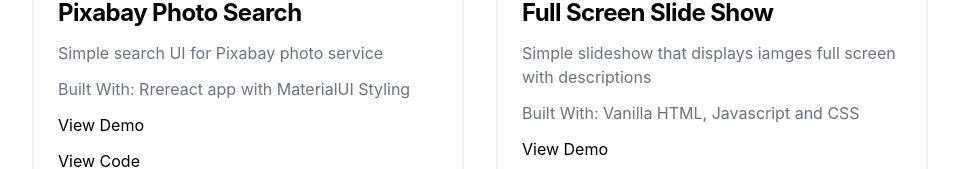
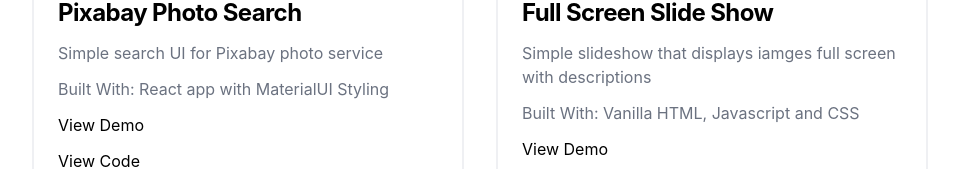
Before and after one commit to patrickcash/nextjs-portfolio, a Next.js app: page /projects in a window 1280 px wide. Shown: the part 3335-3504 px from the top of the page, without its empty margins (160-1119 px from the left). Built offline with nearby package versions, Linux system fonts and the light colour scheme.

Commit message:
fixed typo

```diff
--- a/data/projectData.js
+++ b/data/projectData.js
@@ -82,7 +82,7 @@
     {
         title: 'Pixabay Photo Search',
         description: 'Simple search UI for Pixabay photo service',
-        techStack: 'Rrereact app with MaterialUI Styling',
+        techStack: 'React app with MaterialUI Styling',
         imgSrc: '/static/images/photo_search.png',
         github: 'https://github.com/patrickcash/photo-search',
         demo: 'https://pixabay-photo-search.netlify.app'
```
